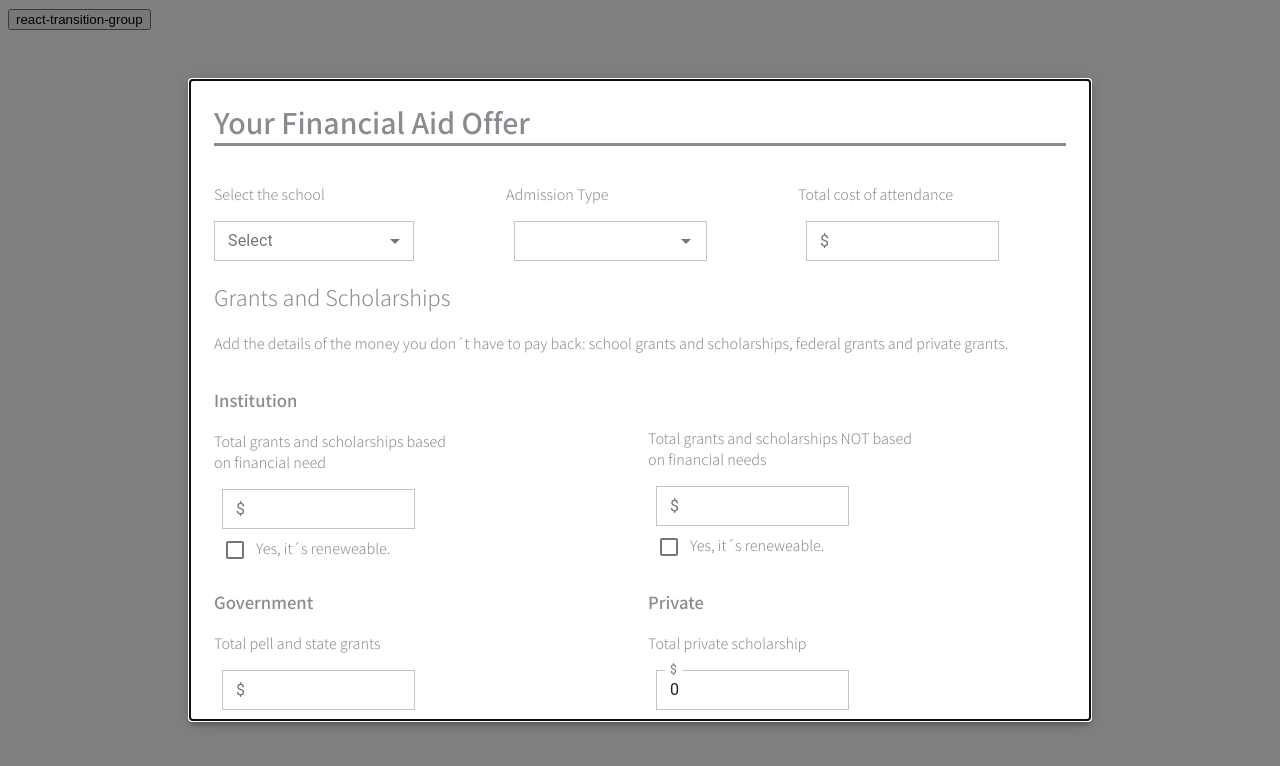
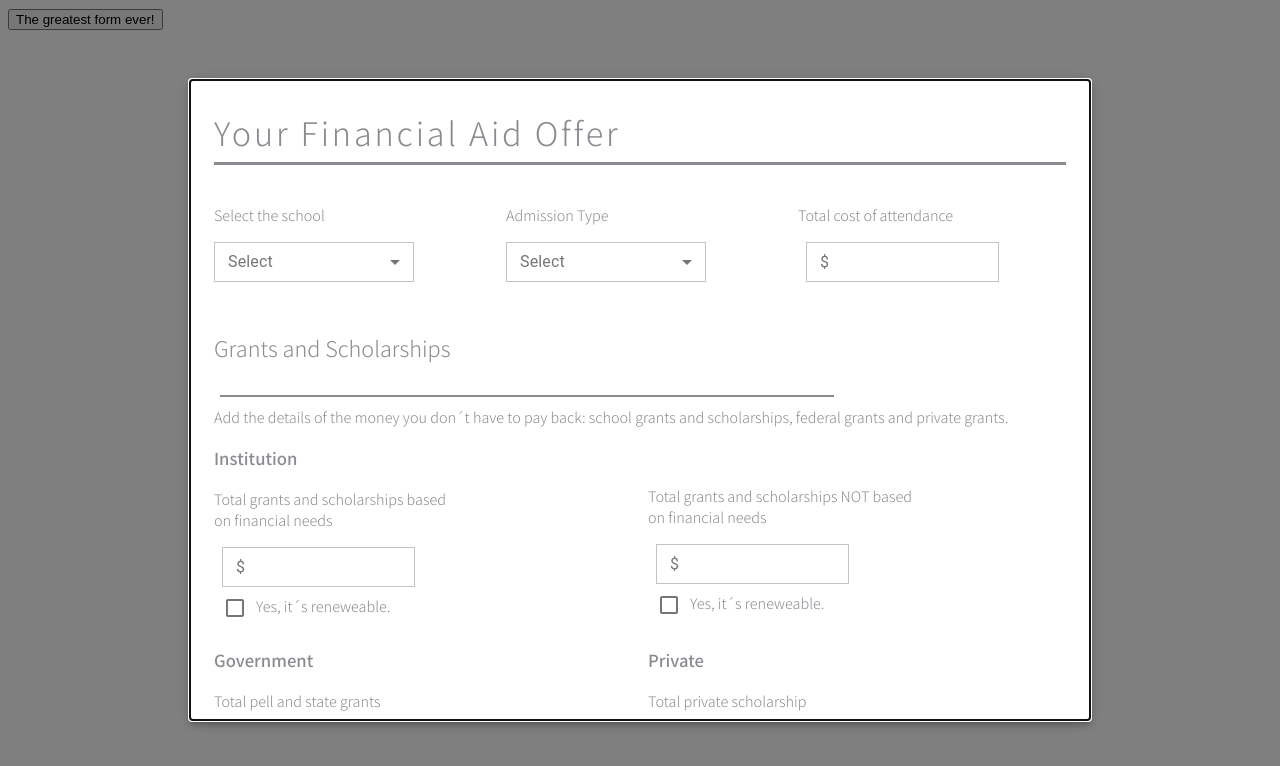
Before and after one commit to mobileteamz/frontend-test, a React (Create React App) app: page / in a window 1280 px wide. Shown: the top 766 px of the page. Built offline with nearby package versions, Linux system fonts and the light colour scheme.

Commit message:
Examen entrega

```diff
--- a/src/App.css
+++ b/src/App.css
@@ -4,10 +4,25 @@ body {
   color: #2f303a8f;
   font-family: "Assistant", sans-serif;
 }
+.parrafo {
+  margin: 0;
+}
+#head {
+  font-size: 36px;
+  line-height: 1.6;
+  letter-spacing: 0.079em;
+  font-weight: 500;
+}
 hr {
-  border: 1px solid #2f303a8f;
-
-  transform: rotate(90deg);
+  /* border: 1px solid #2f303a8f; */
+  width: 48vw;
+  height: 2px;
+  margin-left: 6px;
+  margin-right: auto;
+  background-color: #2f303a8f;
+  border: 0 none;
+  position: relative;
+  top: 3px;
 }
 .title {
   border-bottom: 3px solid #2f303a8f;
@@ -24,7 +39,7 @@ hr {
   -moz-box-shadow: inset -3px 10px 5px -11px rgba(0, 0, 0, 0.75);
   box-shadow: inset -3px 10px 5px -11px rgba(0, 0, 0, 0.75);
   background-color: #c2c2c242;
-  width: 110%;
+  width: 80vw;
   height: 100px;
   position: relative;
   left: -30px;
@@ -47,18 +62,41 @@ hr {
 }
 .myButton1:hover {
   background-color: #dfdfdf;
-  color: #727171f1
+  color: #727171f1;
 }
 .myButton1:active {
   position: relative;
   top: 1px;
 }
 
-.inactive{
+.inactive {
   background-color: #c2c2c242;
-  color: #2f303a8f
+  color: #2f303a8f;
 }
 .inactive:hover {
   background-color: #727171f1;
   color: #f7f7f7;
 }
+
+.error {
+  color: #d95b5b;
+  font-size: 26px;
+  letter-spacing: 0.057em;
+  font-weight: 600;
+}
+.brakeline {
+  display: block ruby;
+  margin-top: 30px;
+}
+.flex {
+  display: flex;
+}
+@media only screen and (max-width: 600px) {
+  .brakeline hr {
+    display: none;
+  }
+  .footer {
+    display: block;
+    height: 200px;
+  }
+}
--- a/src/components/Form/FederalLoans.js
+++ b/src/components/Form/FederalLoans.js
@@ -15,24 +15,17 @@ const useStyles = makeStyles(theme => ({
     marginRight: theme.spacing(1),
     width: "25ch",
     [`& fieldset`]: {
-      borderRadius: 0,
+      borderRadius: 0
     }
-  },
-  selectInput: {
-    width: "200px"
-  },
-
+  }
 }));
 
-const FederalLoans = ({setFedForm}) => {
+const FederalLoans = ({ setFedForm }) => {
   const classes = useStyles();
   //llamo al context
   const formContext = useContext(FormContext);
   //destructuring context
-  const {
-    totalFederalLoans,
-    setTotalFedLoans,
-  } = formContext;
+  const { totalFederalLoans, setTotalFedLoans } = formContext;
   //state del form local
   const [fedLoans, setFedLoans] = useState({
     subsidizedFedLoan: "",
@@ -40,14 +33,14 @@ const FederalLoans = ({setFedForm}) => {
   });
   //destructuring
   const { subsidizedFedLoan, unsubsidizedFedLoan } = fedLoans;
-//manejo los cambios en los inputs
+  //manejo los cambios en los inputs
   const handleChange = event => {
     setFedLoans({
       ...fedLoans,
       [event.target.name]: event.target.value
     });
   };
-//sumo el total de los inputs
+  //sumo el total de los inputs
   useEffect(() => {
     const sumFedLoans =
       parseInt(subsidizedFedLoan) + parseInt(unsubsidizedFedLoan);
@@ -103,12 +96,10 @@ const FederalLoans = ({setFedForm}) => {
           />
         </div>
       </Grid>
-      <div className="title">
-        <h2>
-          Total Federal Loans:
-          {/* condicional para mostrar el resultado de la suma de los inputs */}
-          {totalFederalLoans === 0 ? "   $00,000" : `$${totalFederalLoans}`}
-        </h2>
+      <div className="title flex">
+        <h2 className="subtitle">Total Federal Loans:  </h2>
+        {/* condicional para mostrar el resultado de la suma de los inputs */}
+       <h2>{totalFederalLoans === 0 ? "$00,000" : `$${totalFederalLoans}`}</h2>
       </div>
     </Grid>
   );
--- a/src/components/Form/Form.js
+++ b/src/components/Form/Form.js
@@ -1,28 +1,22 @@
 import React, { useState, useContext, useEffect } from "react";
 import FormContext from "../../components/context/FormContext";
-import { makeStyles } from "@material-ui/core/styles";
 import GrantScholarship from "./GrantsScholarship";
 import WorkStudy from "./WorkStudy";
 import School from "./School";
 import FederalLoans from "./FederalLoans";
 //form padre que contiene el form, crea un state para cada hijo y trae los states de cada uno con un setter
 
-//styles de material ui
-const useStyles = makeStyles(theme => ({
-  root: {
-    display: "flex",
-    flexWrap: "wrap",
-    flexGrow: 1,
-    width: "100%"
-  },
-}));
-
 const Form = () => {
-  const classes = useStyles();
   //llamo al context
   const formContext = useContext(FormContext);
   //destructuring context
-  const { formError, handleError, setTotalCost, totalCost } = formContext;
+  const {
+    formError,
+    handleError,
+    setTotalCost,
+    totalCost,
+    sendForm
+  } = formContext;
   //state que trae FederalLoans
   const [fedLoans, setFedForm] = useState({
     subsidizedFedLoan: "",
@@ -56,7 +50,7 @@ const Form = () => {
   const [workStudy, setWorkStudyForm] = useState({
     workStudy: ""
   });
-  const { workStudyForm } = workStudy;
+
   //manejo el submit
   const handleSubmit = event => {
     event.preventDefault();
@@ -64,19 +58,21 @@ const Form = () => {
     if (
       selectedSchool.trim() === "" ||
       admission.trim() === "" ||
-      attendance.trim() === "" ||
-      institutionOnNeed.trim() === "" ||
-      institutionNotOnNeed.trim() === "" ||
-      government.trim() === "" ||
-      privateLoan.trim() === "" ||
-      subsidizedFedLoan.trim() === "" ||
-      unsubsidizedFedLoan.trim() === "" ||
-      workStudyForm.trim() === ""
+      attendance === "" ||
+      institutionOnNeed === "" ||
+      institutionNotOnNeed === "" ||
+      government === "" ||
+      privateLoan === "" ||
+      subsidizedFedLoan === "" ||
+      unsubsidizedFedLoan === "" ||
+      workStudy.workStudy === ""
     ) {
       //si alguna condición es true, llamo al reducer y paso formError a true
       handleError();
       return;
     }
+    sendForm();
+    console.log("succes");
   };
   //hook para calcular el costo total
   useEffect(() => {
@@ -86,28 +82,37 @@ const Form = () => {
     setTotal();
   }, [fedLoans, grantsScholarship]);
   return (
-    <div className={classes.root} boxShadow={1}>
-      <h1 className="title">Your Financial Aid Offer</h1>
+    <div>
+      <h1 id="head" className="title">Your Financial Aid Offer</h1>
       <form onSubmit={handleSubmit}>
         <School setSchoolForm={setSchoolForm} />
-        <h2 className="subtitle">Grants and Scholarships</h2>
-        <p>
+        <div className="brakeline">
+          <h2 className="subtitle">Grants and Scholarships</h2>
+          <hr />
+        </div>
+
+        <p className="parrafo">
           Add the details of the money you don´t have to pay back: school grants
           and scholarships, federal grants and private grants.
         </p>
         <GrantScholarship setGrantsScholarship={setGrantsScholarship} />
-        <div>
+        <div className="brakeline">
           <h2 className="subtitle">Federal Students Loans</h2>
-          <p>Add the loans you have to pay back: federal student loans</p>
+          <hr />
         </div>
+        <p className="parrafo">
+          Add the loans you have to pay back: federal student loans
+        </p>
+
         <FederalLoans setFedForm={setFedForm} />
-        <div>
+        <div className="brakeline">
           <h2 className="subtitle">Work Study Programs</h2>
-          <p>
-            Add the details of the money your student can earn: work study
-            amount
-          </p>
+          <hr />
         </div>
+        <p className="parrafo">
+          Add the details of the money your student can earn: work study amount
+        </p>
+
         <div className="title">
           <WorkStudy setWorkStudyForm={setWorkStudyForm} />
           <br />
@@ -117,9 +122,12 @@ const Form = () => {
             Total Cost to You:{" "}
             {totalCost === 0 ? "   $00,000" : `$${totalCost}`}
           </h1>
+          <br />
+          <br />
+          <br />
         </div>
         {formError ? (
-          <p>Must fill every input.</p>
+          <p className="error">Must fill every field.</p>
         ) : null /* mensaje de error en caso de input vacío */}
         <div className="footer">
           <button type="submit" className="myButton1">
--- a/src/components/Form/GrantsScholarship.js
+++ b/src/components/Form/GrantsScholarship.js
@@ -22,8 +22,7 @@ const useStyles = makeStyles(theme => ({
     [`& fieldset`]: {
       borderRadius: 0
     }
-  },
-
+  }
 }));
 
 const GrantScholarship = ({ setGrantsScholarship }) => {
@@ -55,13 +54,7 @@ const GrantScholarship = ({ setGrantsScholarship }) => {
   } = grantAndScholarLoan;
 
   const { onNeed, notOnNeeds, privateRenew } = isRenewable;
-  //manejo los cambios de los checkbox para multiplicar
-  const handleRenewable = event => {
-    setIsRenewable({
-      ...isRenewable,
-      [event.target.id]: event.target.checked
-    });
-  };
+
   //seteo el state del form
   const handleChange = event => {
     setGrantAndScholarLoan({
@@ -90,11 +83,11 @@ const GrantScholarship = ({ setGrantsScholarship }) => {
     setGrant();
     displayGrantAndScholarLoan();
   }, [grantAndScholarLoan]);
-//tres funciones que multiplican ciertos inputs al seleccionar checkbox
+  //tres funciones que multiplican respectivos inputs al seleccionar checkbox
   //1
-  useEffect(() => {
-    const multiplyNotOnNeed = () => {
-      notOnNeeds
+
+  const multiplyNotOnNeed = event => {
+    !notOnNeeds
       ? setGrantAndScholarLoan({
           ...grantAndScholarLoan,
           institutionNotOnNeed: institutionNotOnNeed * 4
@@ -103,14 +96,17 @@ const GrantScholarship = ({ setGrantsScholarship }) => {
           ...grantAndScholarLoan,
           institutionNotOnNeed: institutionNotOnNeed / 4
         });
+        //seteo el state de los checkbox
+    setIsRenewable({
+      ...isRenewable,
+      [event.target.id]: event.target.checked
+    });
   };
 
-    multiplyNotOnNeed();
-  }, [notOnNeeds]);
   //2
-  useEffect(() => {
-    const multiplyOnNeed = () => {
-      onNeed
+
+  const multiplyOnNeed = event => {
+    !onNeed
       ? setGrantAndScholarLoan({
           ...grantAndScholarLoan,
           institutionOnNeed: institutionOnNeed * 4
@@ -119,13 +115,16 @@ const GrantScholarship = ({ setGrantsScholarship }) => {
           ...grantAndScholarLoan,
           institutionOnNeed: institutionOnNeed / 4
         });
+    setIsRenewable({
+      ...isRenewable,
+      [event.target.id]: event.target.checked
+    });
   };
-    multiplyOnNeed();
-  }, [onNeed]);
+
   //3
-  useEffect(() => {
-    const multiplyPrivate = () => {
-      privateRenew
+
+  const multiplyPrivate = event => {
+    !privateRenew
       ? setGrantAndScholarLoan({
           ...grantAndScholarLoan,
           privateLoan: privateLoan * 4
@@ -134,9 +133,11 @@ const GrantScholarship = ({ setGrantsScholarship }) => {
           ...grantAndScholarLoan,
           privateLoan: privateLoan / 4
         });
+    setIsRenewable({
+      ...isRenewable,
+      [event.target.id]: event.target.checked
+    });
   };
-    multiplyPrivate();
-  }, [privateRenew]);
 
   return (
     <div className={classes.root}>
@@ -146,7 +147,7 @@ const GrantScholarship = ({ setGrantsScholarship }) => {
             <h3 style={{ width: "100%" }}>Institution</h3>
             <p>
               Total grants and scholarships based
-              <br /> on financial need
+              <br /> on financial needs
             </p>
           </div>
           <div>
@@ -168,8 +169,7 @@ const GrantScholarship = ({ setGrantsScholarship }) => {
               display="block"
               color="default"
               inputProps={{ "aria-label": "checkbox with default color" }}
-              // onChange={event => renewable(event)}
-              onChange={handleRenewable}
+              onChange={multiplyOnNeed}
             />
             <span>Yes, it´s reneweable.</span>
           </div>
@@ -203,7 +203,7 @@ const GrantScholarship = ({ setGrantsScholarship }) => {
               display="block"
               color="default"
               inputProps={{ "aria-label": "checkbox with default color" }}
-              onChange={handleRenewable}
+              onChange={multiplyNotOnNeed}
             />
             <span>Yes, it´s reneweable.</span>
           </div>
@@ -240,7 +240,7 @@ const GrantScholarship = ({ setGrantsScholarship }) => {
             <TextField
               type="number"
               className={classes.textField}
-              id="private"
+              id="privateRenew"
               label="$"
               variant="outlined"
               display="inline"
@@ -256,13 +256,13 @@ const GrantScholarship = ({ setGrantsScholarship }) => {
               display="block"
               color="default"
               inputProps={{ "aria-label": "checkbox with default color" }}
-              onChange={handleRenewable}
+              onChange={multiplyPrivate}
             />
             <span>Yes, this will reduce my aid.</span>
           </div>
         </Grid>
-        <div className="title">
-          <h2 className="subtitle">Total Grants & Scholarships:</h2>
+        <div className="title flex">
+          <h2 className="subtitle">Total Grants & Scholarships:  </h2>
           <span>
             <h2>
               {totalGrantsScholarships === 0
--- a/src/components/Form/School.js
+++ b/src/components/Form/School.js
@@ -1,14 +1,8 @@
 import React, { useState, useContext, useEffect } from "react";
-import FormContext from "../../components/context/FormContext";
 import { makeStyles } from "@material-ui/core/styles";
 import { TextField, Grid } from "@material-ui/core/";
-import Autocomplete from "@material-ui/lab/Autocomplete";
+//estilo de los componenetes de material ui
 const useStyles = makeStyles(theme => ({
-  root: {
-    display: "flex",
-    flexWrap: "wrap",
-    flexGrow: 1
-  },
   textField: {
     marginLeft: theme.spacing(1),
     marginRight: theme.spacing(1),
@@ -22,14 +16,13 @@ const useStyles = makeStyles(theme => ({
     [`& fieldset`]: {
       borderRadius: 0
     }
-  },
-
+  }
 }));
 
 const School = ({ setSchoolForm }) => {
+  //llamo a los estilos
   const classes = useStyles();
-  const formContext = useContext(FormContext);
-  const { schools } = formContext;
+  //declaro el state
   const [school, setSchool] = useState({
     selectedSchool: "",
     admission: "",
@@ -37,13 +30,14 @@ const School = ({ setSchoolForm }) => {
   });
   //destruturing
   const { selectedSchool, admission, attendance } = school;
+  //manejo los cambios en los inputs
   const handleChange = event => {
     setSchool({
       ...school,
       [event.target.name]: event.target.value
     });
   };
-
+  //ante cambios mando al from padre los valores
   useEffect(() => {
     const sendSchoolToForm = () => {
       setSchoolForm(school);
@@ -62,7 +56,33 @@ const School = ({ setSchoolForm }) => {
             select
             name="selectedSchool"
             label="Select"
-            // value={admission}
+            variant="outlined"
+            size="small"
+            className={classes.selectInput}
+            onChange={handleChange}
+          >
+            <option value="1">Option 1</option>
+            <option value="2">Option 2</option>
+            <option value="3">Option 3</option>
+            <option value="4">Option 4</option>
+            <option value="5">Option 5</option>
+            <option value="6">Option 6</option>
+            <option value="7">Option 7</option>
+            <option value="8">Option 8</option>
+            <option value="9">Option 9</option>
+            <option value="10">Option 10</option>
+          </TextField>
+        </div>
+      </Grid>
+
+      <Grid item xs={12} sm={4}>
+        <div>
+          <p>Admission Type</p>
+          <TextField
+            id="outlined-select-currency-native"
+            select
+            name="admission"
+            label="Select"
             variant="outlined"
             size="small"
             className={classes.selectInput}
@@ -73,48 +93,6 @@ const School = ({ setSchoolForm }) => {
             <option value="3">Option 3</option>
             <option value="4">Option 4</option>
           </TextField>
-        </div>
-      </Grid>
-
-      <Grid item xs={12} sm={4}>
-        <div>
-          <p>Admission Type</p>
-          <Autocomplete
-            id="auto-select"
-            getOptionLabel={schools => schools.school}
-            options={schools}
-            style={{ width: 200 }}
-            size="small"
-            // value={selectedSchool}
-            name="selectedSchool"
-            onChange={handleChange}
-            onInputChange={handleChange}
-            autoSelect
-            renderInput={params => (
-              <TextField {...params}  variant="outlined" name="admission" onInputChange={handleChange} className={classes.textField}/>
-            )}
-          />
-
-          {/* <Autocomplete
-            className={classes.textField}
-            options={schools}
-            getOptionLabel={schools => schools.school}
-            style={{ width: 200 }}
-            size="small"
-            onInputChange={handleChange}
-            onChange={handleChange}
-            value={selectedSchool}
-            name="admission"
-            renderInput={params => (
-              <TextField
-                {...params}
-                label=""
-                variant="outlined"
-                value={selectedSchool}
-                name="selectedSchool"
-              />
-            )}
-          /> */}
         </div>
       </Grid>
       <Grid item xs={12} sm={4}>
--- a/src/components/Form/WorkStudy.js
+++ b/src/components/Form/WorkStudy.js
@@ -16,9 +16,7 @@ const useStyles = makeStyles(theme => ({
       borderRadius: 0
     }
   },
-  selectInput: {
-    width: "200px"
-  },
+
 
 }));
 
--- a/src/components/Modal.js
+++ b/src/components/Modal.js
@@ -1,3 +1,5 @@
+//importo un modal de materila ui
+
 import React from "react";
 import { makeStyles } from "@material-ui/core/styles";
 import { Modal, Backdrop, Container } from "@material-ui/core";
@@ -41,7 +43,7 @@ export default function TransitionsModal() {
   return (
     <div className="container">
       <button type="button" onClick={handleOpen}>
-        react-transition-group
+        The greatest form ever!
       </button>
       <Modal
         aria-labelledby="transition-modal-title"
--- a/src/components/context/FormContext.js
+++ b/src/components/context/FormContext.js
@@ -1,3 +1,5 @@
+//creamos el context el un archivo aparte para mantener orden.
+
 import { createContext } from 'react';
 
 const formContext = createContext();
--- a/src/components/context/FormReducer.js
+++ b/src/components/context/FormReducer.js
@@ -1,13 +1,15 @@
 //El reducer controla las acciones entre componentes,
 //creo un switch que recibe un type del dispatch desde FormState
-//al coincidir puede cambiar states
+//al coincidir ejerce cambios en los initial states
 
 import {
   FORM_VALIDATION,
   TOTAL_FED_LOANS,
   TOTAL_GRANTS_SCHOLARSHIPS,
-  TOTAL_COST
+  TOTAL_COST,
+  SEND_FORM
 } from "../../types";
+
 export default (state, action) => {
   switch (action.type) {
     case FORM_VALIDATION:
@@ -33,6 +35,11 @@ export default (state, action) => {
           parseInt(state.totalGrantsScholarships)
       };
     }
+    case SEND_FORM:
+      return{
+        ...state,
+        formError: false,
+      }
     default:
       return state;
   }
--- a/src/components/context/FormState.js
+++ b/src/components/context/FormState.js
@@ -5,7 +5,8 @@ import {
   FORM_VALIDATION,
   TOTAL_COST,
   TOTAL_GRANTS_SCHOLARSHIPS,
-  TOTAL_FED_LOANS
+  TOTAL_FED_LOANS,
+  SEND_FORM
 } from "../../types";
 
 // Store que contiene context, state y reducer
@@ -61,6 +62,11 @@ const FormState = props => {
       type: TOTAL_COST
     });
   };
+  const sendForm = () => {
+    dispatch({
+      type: SEND_FORM
+    })
+  }
 
   return (
     //declaro el provider que comparte los state y funciones, este va en App.js
@@ -74,7 +80,8 @@ const FormState = props => {
         setTotalFedLoans,
         setTotalGrantsScholarships,
         handleError,
-        setTotalCost
+        setTotalCost,
+        sendForm
       }}
     >
       {props.children}
--- a/src/types/index.js
+++ b/src/types/index.js
@@ -3,3 +3,4 @@ export const FORM_VALIDATION = 'FORM_VALIDATION';
 export const TOTAL_FED_LOANS = 'TOTAL_FED_LOANS';
 export const TOTAL_GRANTS_SCHOLARSHIPS = 'TOTAL_GRANTS_SCHOLARSHIPS';
 export const TOTAL_COST = 'TOTAL_COST';
+export const SEND_FORM = 'SEND_FORM';
```
Also changed, not shown: 1 other file (tests, documents, lock files or other folders). Lines whose indentation alone changed are shown as unchanged.
